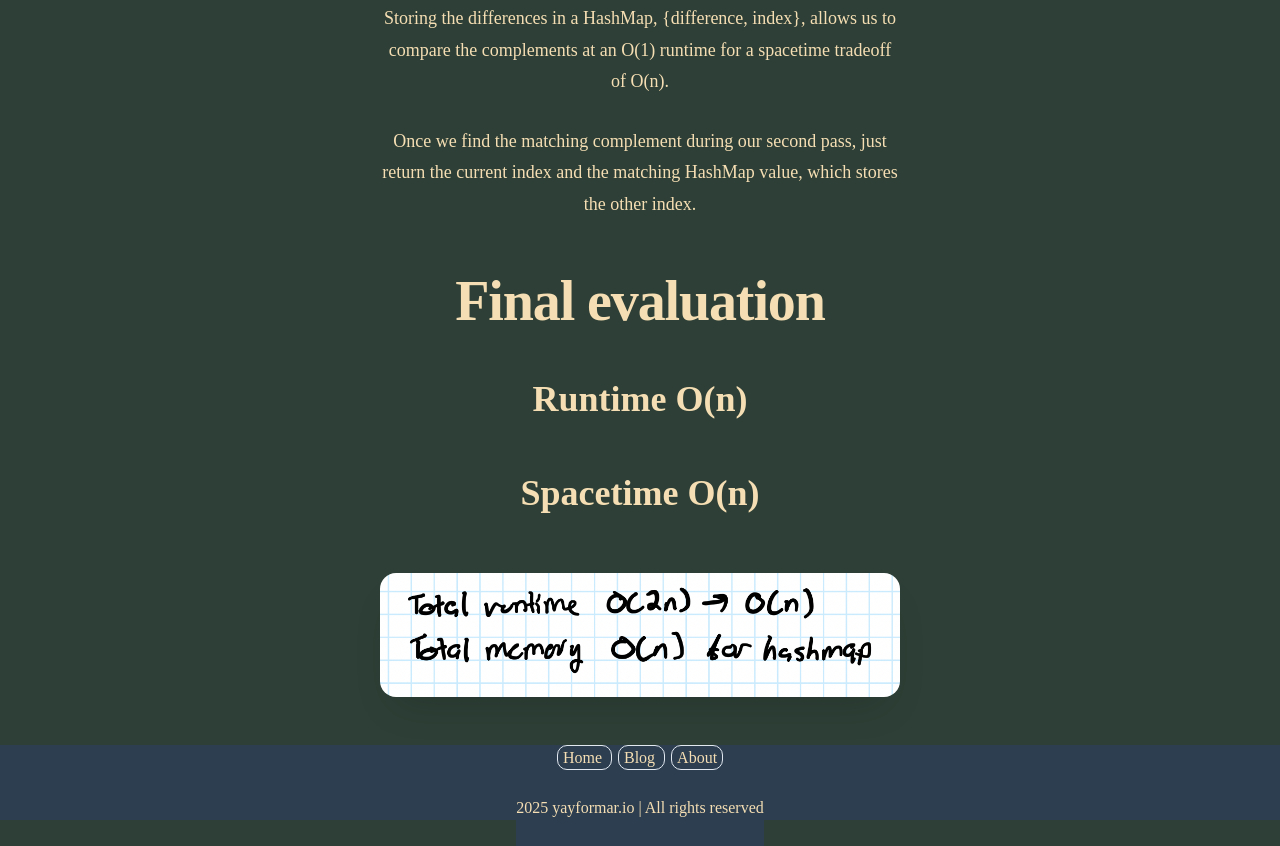
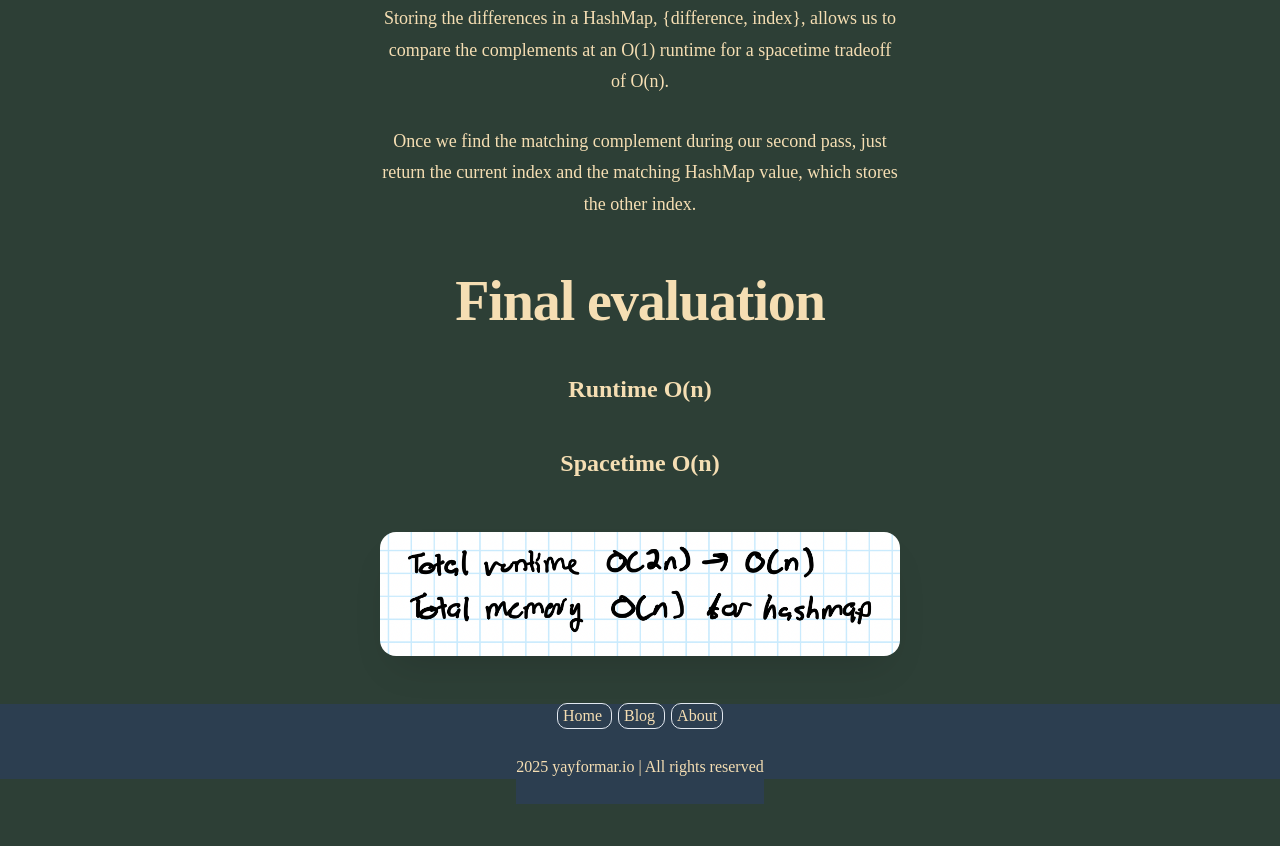
Before and after one commit to yayformario/yayformario.github.io, an Eleventy site: page src/blog/posts/2.md in a window 1280 px wide. Shown: the part 3159-4005 px from the top of the page. After the commit the page ends 3963 px from the top, so only its background shows below. Built offline with nearby package versions, Linux system fonts and the light colour scheme; Eleventy itself is replaced by a stand-in of ours; files that its build step writes are made by us from their sources.

Commit message:
some small touchups on blog post 2

```diff
--- a/src/blog/posts/2.md
+++ b/src/blog/posts/2.md
@@ -33,6 +33,6 @@ Storing the differences in a HashMap, {difference, index}, allows us to compare
 Once we find the matching complement during our second pass, just return the current index and the matching HashMap value, which stores the other index.
 
 # Final evaluation
-## Runtime O(n)
-## Spacetime O(n)
+### Runtime O(n)
+### Spacetime O(n)
 ![runtime and spacetime](/media/posts/2/eval.png)
```
